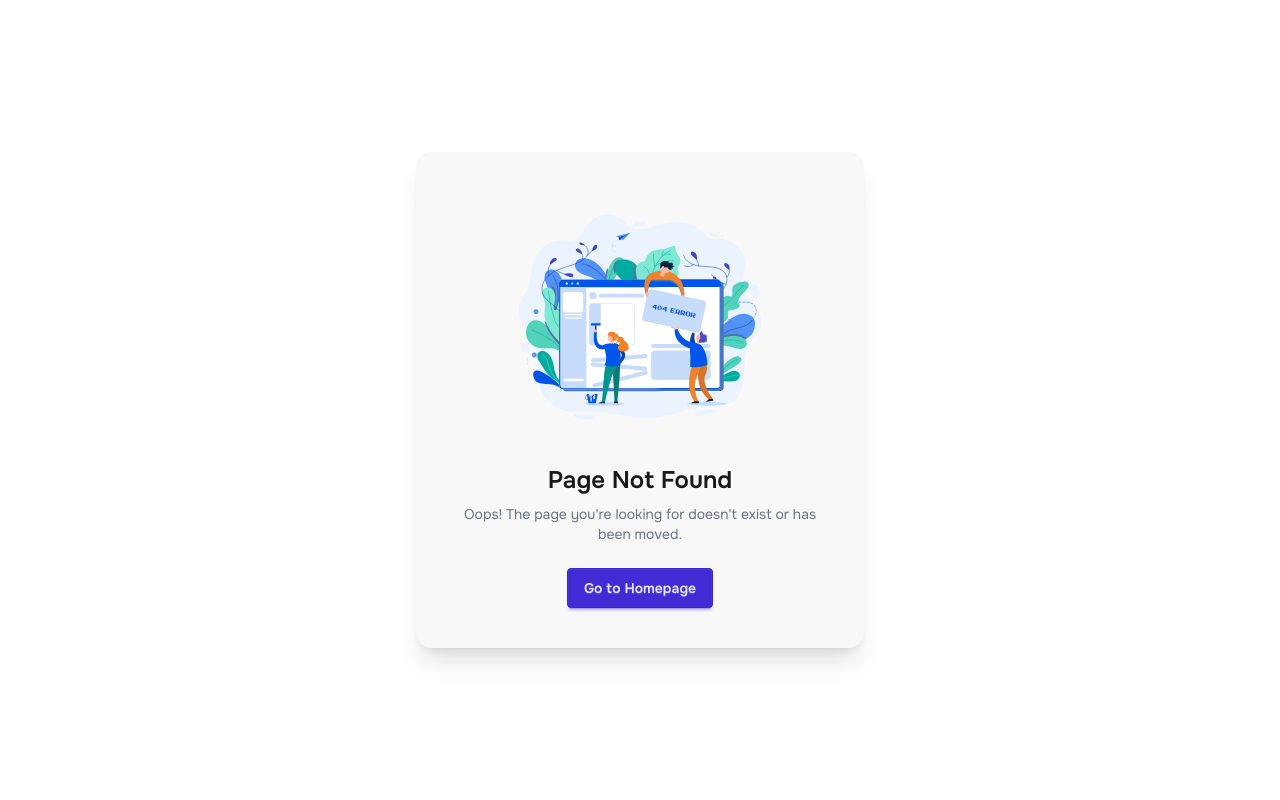
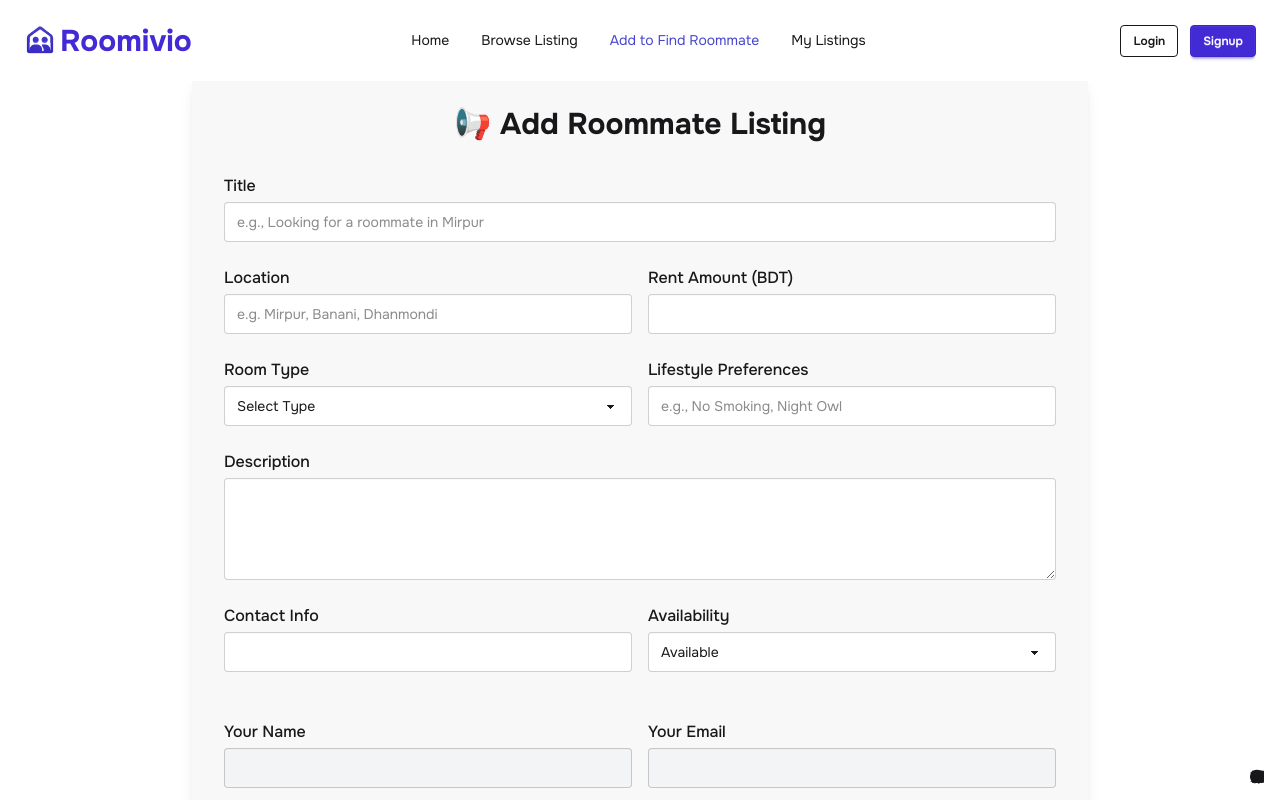
Before and after one commit to sharifulislamudoy/Romivio-client, a React (Vite) app: page /add-roommate in a window 1280 px wide. Before the commit this address had no page. Shown: the top 800 px of the page. Built offline with nearby package versions, Linux system fonts and the light colour scheme.

Commit message:
designed addroommateform

```diff
--- /dev/null
+++ b/src/Pages/AddRoommateForm.jsx
@@ -0,0 +1,177 @@
+import { motion } from "framer-motion";
+import { useState } from "react";
+
+const AddRoommateForm = ({ user }) => {
+  const [formData, setFormData] = useState({
+    title: "",
+    location: "",
+    rent: "",
+    roomType: "",
+    lifestyle: "",
+    description: "",
+    contact: "",
+    availability: "available",
+  });
+
+  const handleChange = (e) => {
+    const { name, value } = e.target;
+    setFormData((prev) => ({ ...prev, [name]: value }));
+  };
+
+  const handleSubmit = (e) => {
+    e.preventDefault();
+    // handle your API call here
+    console.log("Form Submitted:", { ...formData, email: user.email, name: user.name });
+  };
+
+  return (
+    <section className="py-16 px-4 bg-base-100 text-base-content">
+      <motion.div
+        className="max-w-4xl mx-auto bg-base-200 p-8 rounded-xl shadow-lg"
+        initial={{ opacity: 0, y: 60 }}
+        whileInView={{ opacity: 1, y: 10 }}
+        transition={{ duration: 0.7, ease: "easeOut" }}
+        viewport={{ once: false, amount: 0.3 }}
+      >
+        <h2 className="text-3xl font-bold mb-8 text-center">📢 Add Roommate Listing</h2>
+
+        <form onSubmit={handleSubmit} className="grid gap-6">
+          <div>
+            <label className="block font-medium mb-1">Title</label>
+            <input
+              type="text"
+              name="title"
+              placeholder="e.g., Looking for a roommate in Mirpur"
+              className="input input-bordered w-full"
+            //   value={formData.title}
+            //   onChange={handleChange}
+              required
+            />
+          </div>
+
+          <div className="grid sm:grid-cols-2 gap-4">
+            <div>
+              <label className="block font-medium mb-1">Location</label>
+              <input
+                placeholder="e.g. Mirpur, Banani, Dhanmondi"
+                type="text"
+                name="location"
+                className="input input-bordered w-full"
+                // value={formData.location}
+                // onChange={handleChange}
+                required
+              />
+            </div>
+
+            <div>
+              <label className="block font-medium mb-1">Rent Amount (BDT)</label>
+              <input
+                type="number"
+                name="rent"
+                className="input input-bordered w-full"
+                // value={formData.rent}
+                // onChange={handleChange}
+                required
+              />
+            </div>
+          </div>
+
+          <div className="grid sm:grid-cols-2 gap-4">
+            <div>
+              <label className="block font-medium mb-1">Room Type</label>
+              <select
+                name="roomType"
+                className="select select-bordered w-full"
+                // value={formData.roomType}
+                // onChange={handleChange}
+                required
+              >
+                <option value="">Select Type</option>
+                <option value="Single">Single</option>
+                <option value="Shared">Shared</option>
+              </select>
+            </div>
+
+            <div>
+              <label className="block font-medium mb-1">Lifestyle Preferences</label>
+              <input
+                type="text"
+                name="lifestyle"
+                placeholder="e.g., No Smoking, Night Owl"
+                className="input input-bordered w-full"
+                // value={formData.lifestyle}
+                // onChange={handleChange}
+              />
+            </div>
+          </div>
+
+          <div>
+            <label className="block font-medium mb-1">Description</label>
+            <textarea
+              name="description"
+              rows="4"
+              className="textarea textarea-bordered w-full"
+            //   value={formData.description}
+            //   onChange={handleChange}
+              required
+            ></textarea>
+          </div>
+
+          <div className="grid sm:grid-cols-2 gap-4">
+            <div>
+              <label className="block font-medium mb-1">Contact Info</label>
+              <input
+                type="text"
+                name="contact"
+                className="input input-bordered w-full"
+                // value={formData.contact}
+                // onChange={handleChange}
+                required
+              />
+            </div>
+
+            <div>
+              <label className="block font-medium mb-1">Availability</label>
+              <select
+                name="availability"
+                className="select select-bordered w-full"
+                // value={formData.availability}
+                // onChange={handleChange}
+              >
+                <option value="available">Available</option>
+                <option value="not_available">Not Available</option>
+              </select>
+            </div>
+          </div>
+
+          <div className="grid sm:grid-cols-2 gap-4 mt-6">
+            <div>
+              <label className="block font-medium mb-1">Your Name</label>
+              <input
+                type="text"
+                // value={user.name}
+                className="input input-bordered w-full bg-gray-100 cursor-not-allowed"
+                readOnly
+              />
+            </div>
+            <div>
+              <label className="block font-medium mb-1">Your Email</label>
+              <input
+                type="email"
+                // value={user.email}
+                className="input input-bordered w-full bg-gray-100 cursor-not-allowed"
+                readOnly
+              />
+            </div>
+          </div>
+
+          <div className="mt-8 text-center">
+            <button className="btn btn-primary w-full sm:w-auto">Add Listing</button>
+          </div>
+        </form>
+      </motion.div>
+    </section>
+  );
+};
+
+export default AddRoommateForm;
--- a/src/Pages/SignupForm.jsx
+++ b/src/Pages/SignupForm.jsx
@@ -1,8 +1,9 @@
 import { motion } from "framer-motion";
 import { FcGoogle } from "react-icons/fc";
 import { signInWithPopup } from "firebase/auth";
-import { auth, provider } from "../Provider/AuthProvider";
+import { auth, AuthContext, provider } from "../Provider/AuthProvider";
 import { NavLink } from "react-router-dom";
+import { useContext } from "react";
 
 const formVariant = {
     hidden: { opacity: 0, y: 2 },
@@ -14,6 +15,43 @@ const formVariant = {
 };
 
 const SignupForm = () => {
+
+    const { createUser } = useContext(AuthContext);
+
+    const handleSignUp = e => {
+        const form = e.target
+        e.preventDefault();
+        const formData = new FormData(form);
+        const email = formData.get('email');
+        const password = formData.get('password');
+
+        createUser(email, password)
+        .then(result => {
+            console.log(result.user)
+        })
+        .catch(error => {
+            console.log(error)
+        })
+    }
+
+
+
+
+
+
+
+
+
+
+
+
+
+
+
+
+
+
+    // GoogleSignIN
     const handleGoogleSignIn = async () => {
         try {
             const result = await signInWithPopup(auth, provider);
@@ -35,29 +73,29 @@ const SignupForm = () => {
             >
                 <h2 className="text-3xl font-bold text-center mb-6">📝 Create Your Account</h2>
 
-                <form className="space-y-5">
+                <form onSubmit={handleSignUp} className="space-y-5">
                     {/* Name */}
                     <div>
                         <label htmlFor="name" className="block text-sm font-medium mb-1">Name</label>
-                        <input type="text" id="name" className="input input-bordered w-full" placeholder="Your full name" required />
+                        <input type="text" name="name" className="input input-bordered w-full" placeholder="Your full name" required />
                     </div>
 
                     {/* Email */}
                     <div>
                         <label htmlFor="email" className="block text-sm font-medium mb-1">Email</label>
-                        <input type="email" id="email" className="input input-bordered w-full" placeholder="you@example.com" required />
+                        <input type="email" name="email" className="input input-bordered w-full" placeholder="you@example.com" required />
                     </div>
 
                     {/* Photo URL */}
                     <div>
                         <label htmlFor="photo" className="block text-sm font-medium mb-1">Photo URL</label>
-                        <input type="url" id="photo" className="input input-bordered w-full" placeholder="https://example.com/photo.jpg" required />
+                        <input type="url" name="photo" className="input input-bordered w-full" placeholder="https://example.com/photo.jpg" required />
                     </div>
 
                     {/* Password */}
                     <div>
                         <label htmlFor="password" className="block text-sm font-medium mb-1">Password</label>
-                        <input type="password" id="password" className="input input-bordered w-full" placeholder="••••••••" required />
+                        <input type="password" name="password" className="input input-bordered w-full" placeholder="••••••••" required />
                         <ul className="text-xs mt-1 text-gray-500 list-disc list-inside">
                             <li>Must contain at least 1 uppercase letter</li>
                             <li>Must contain at least 1 lowercase letter</li>
@@ -68,7 +106,7 @@ const SignupForm = () => {
                     {/* Role Selection */}
                     <div>
                         <label htmlFor="role" className="block text-sm font-medium mb-1">I am</label>
-                        <select id="role" className="select select-bordered w-full" required>
+                        <select name="role" className="select select-bordered w-full" required>
                             <option value="">Select your role</option>
                             <option value="seeker">Looking for a Room</option>
                             <option value="owner">Offering a Room</option>
@@ -79,19 +117,19 @@ const SignupForm = () => {
                     {/* Location Preference */}
                     <div>
                         <label htmlFor="location" className="block text-sm font-medium mb-1">Preferred Location</label>
-                        <input type="text" id="location" className="input input-bordered w-full" placeholder="e.g. Mirpur, Banani, Dhanmondi" />
+                        <input type="text" name="location" className="input input-bordered w-full" placeholder="e.g. Mirpur, Banani, Dhanmondi" />
                     </div>
 
                     {/* Budget Range */}
                     <div>
                         <label htmlFor="budget" className="block text-sm font-medium mb-1">Budget Range (BDT)</label>
-                        <input type="text" id="budget" className="input input-bordered w-full" placeholder="e.g. 5000 - 10000" />
+                        <input type="text" name="budget" className="input input-bordered w-full" placeholder="e.g. 5000 - 10000" />
                     </div>
 
                     {/* Gender Preference */}
                     <div>
                         <label htmlFor="genderPref" className="block text-sm font-medium mb-1">Preferred Roommate Gender</label>
-                        <select id="genderPref" className="select select-bordered w-full">
+                        <select name="genderPref" className="select select-bordered w-full">
                             <option value="">No preference</option>
                             <option value="male">Male</option>
                             <option value="female">Female</option>
--- a/src/Provider/AuthProvider.jsx
+++ b/src/Provider/AuthProvider.jsx
@@ -1,4 +1,4 @@
-import React, { createContext } from 'react';
+import { createContext } from 'react';
 import { app } from '../Firebase/Firebase__config__';
 import { createUserWithEmailAndPassword, getAuth, GoogleAuthProvider } from "firebase/auth";
 
--- a/src/Router.jsx
+++ b/src/Router.jsx
@@ -7,6 +7,7 @@ import Home from "./Pages/Home";
 import LoginForm from "./Pages/LoginForm";
 import SignupForm from "./Pages/SignupForm";
 import BrowseListing from "./Pages/BrowseListing";
+import AddRoommateForm from "./Pages/AddRoommateForm";
 
 export const router = createBrowserRouter([
   {
@@ -30,6 +31,10 @@ export const router = createBrowserRouter([
       {
         path: '/browse',
         Component: BrowseListing,
+      },
+      {
+        path: '/add-roommate',
+        Component: AddRoommateForm,
       }
     ]
   },
```
